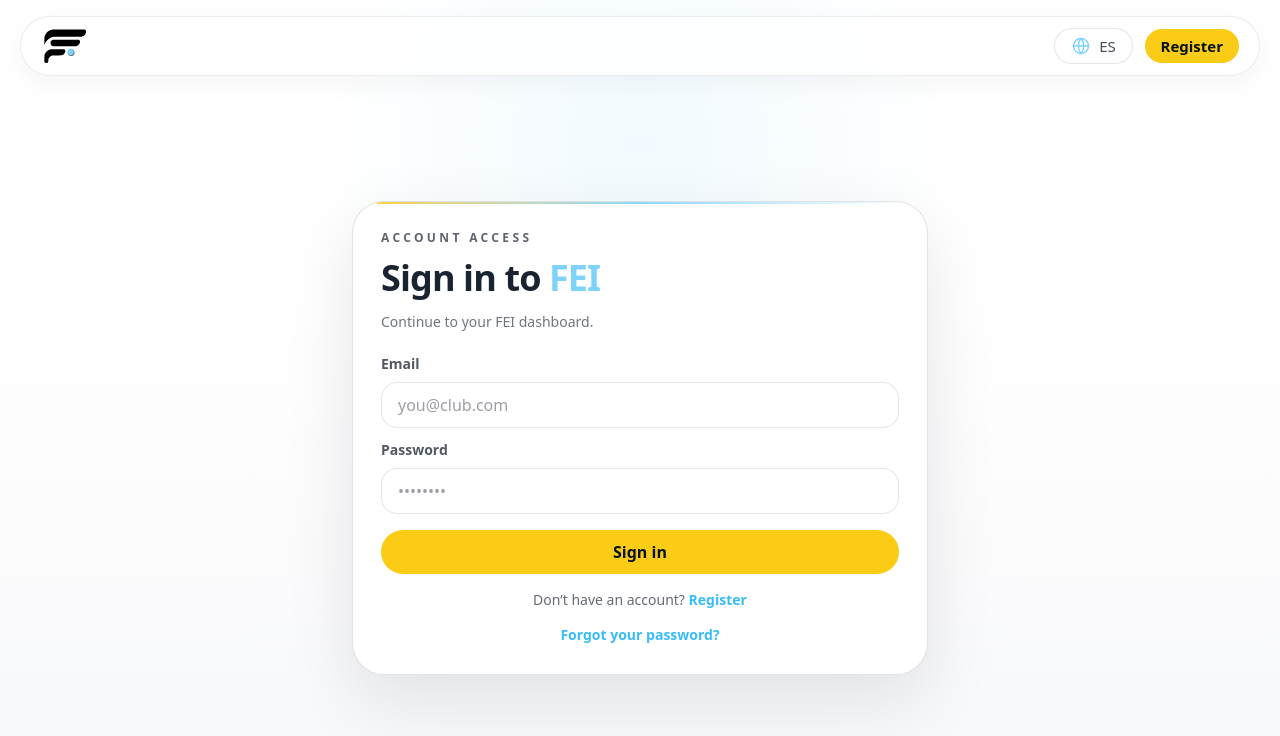
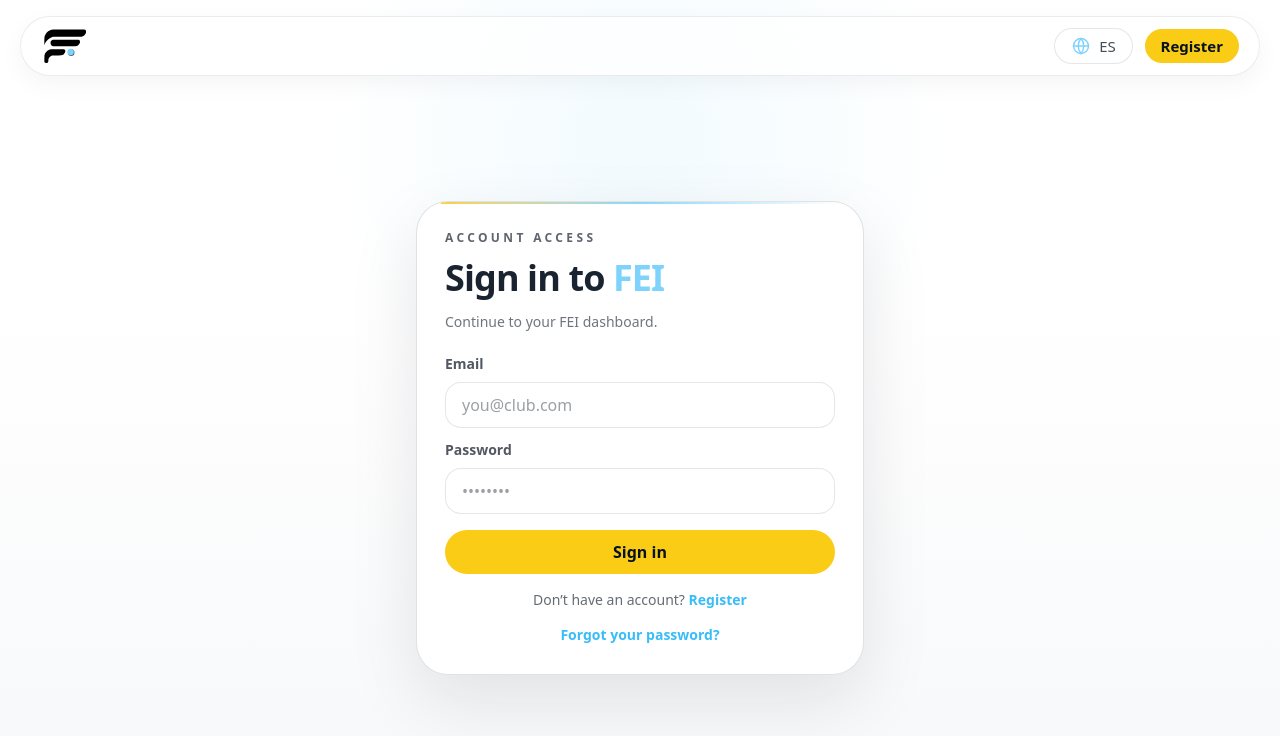
Before and after one commit to feifootball/fei-platform, a Next.js app: page /login in a window 1280 px wide. Shown: the top 736 px of the page. Built offline with nearby package versions, Linux system fonts and the light colour scheme; no server answers.

Commit message:
Reduce login form width

```diff
--- a/app/login/page.tsx
+++ b/app/login/page.tsx
@@ -120,7 +120,7 @@ export default function LoginPage() {
       <AuthNav />
 
       <section className="mx-auto flex min-h-[calc(100vh-76px)] max-w-7xl items-center justify-center px-5 py-6 sm:px-8">
-        <div className="w-full max-w-xl">
+        <div className="w-full max-w-md">
           <form
             onSubmit={handleLogin}
             className="relative overflow-hidden rounded-[2rem] border border-fei-bg/12 bg-white p-5 shadow-[0_26px_70px_rgba(7,17,31,0.10)] sm:p-7"
```
